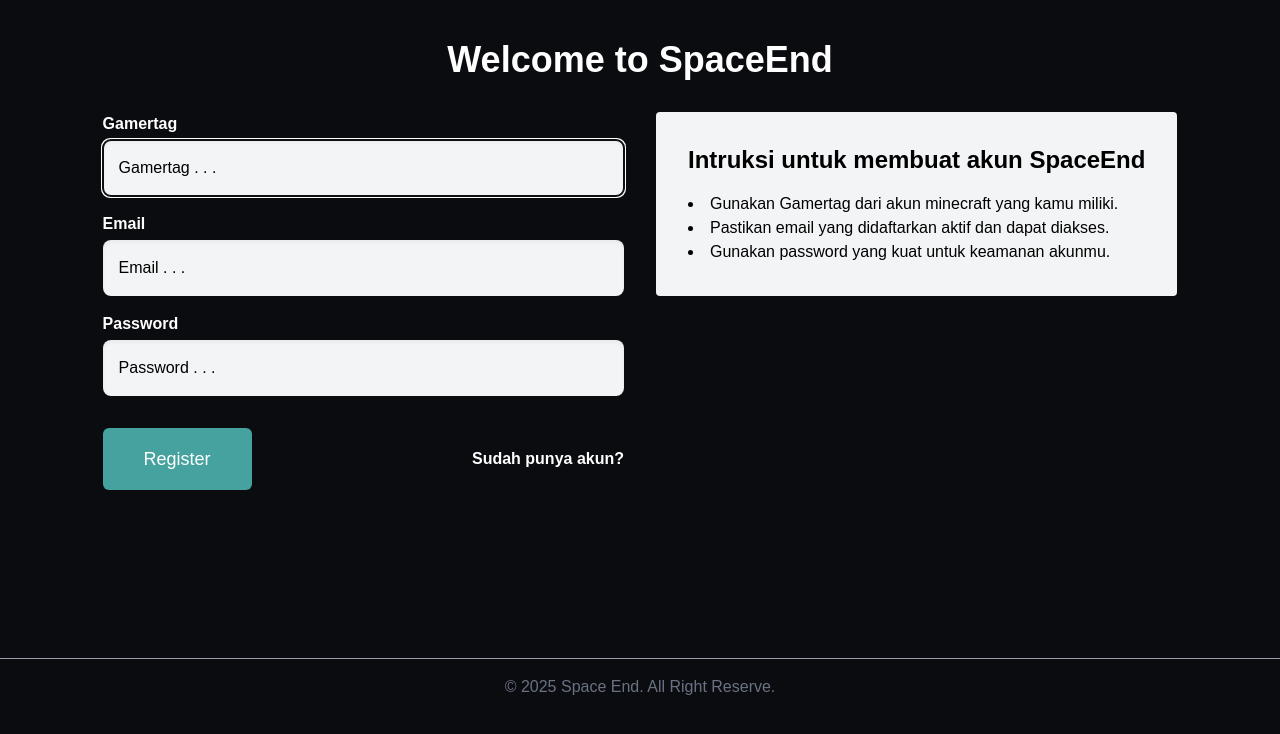
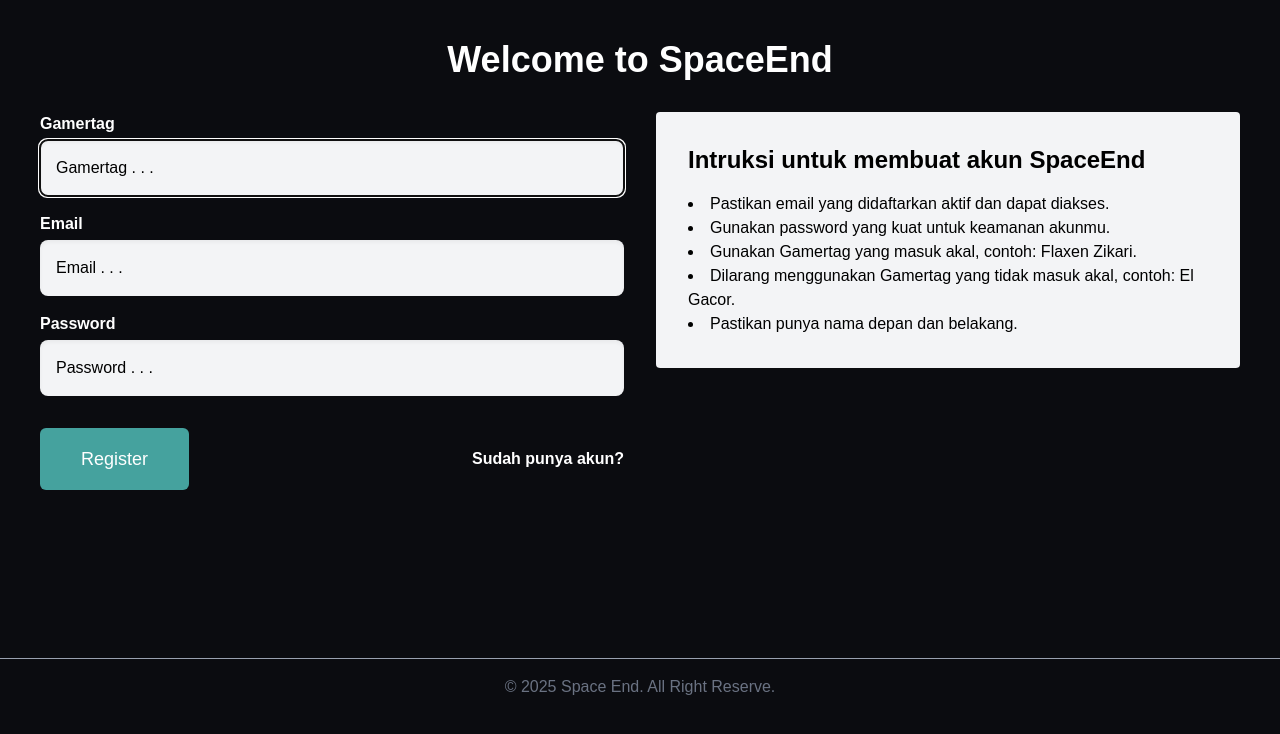
Before and after one commit to SpaceEndComp/SpaceEnd, a React (Vite) app: page /Register in a window 1280 px wide. Shown: the top 734 px of the page. Built offline with nearby package versions, Linux system fonts and the light colour scheme; no server answers.

Commit message:
Update registration instructions for Gamertag
Added guidelines for Gamertag usage in registration.

```diff
--- a/src/pages/Register.jsx
+++ b/src/pages/Register.jsx
@@ -120,11 +120,16 @@ export default function Signup() {
                 Intruksi untuk membuat akun SpaceEnd
               </h2>
               <ul className="list-disc mt-4 list-inside">
-                <li>Gunakan Gamertag dari akun minecraft yang kamu miliki.</li>
                 <li>
                   Pastikan email yang didaftarkan aktif dan dapat diakses.
                 </li>
                 <li>Gunakan password yang kuat untuk keamanan akunmu.</li>
+                <li>Gunakan Gamertag yang masuk akal, contoh: Flaxen Zikari.
+                </li>
+                <li>Dilarang menggunakan Gamertag yang tidak masuk akal, contoh: El Gacor.
+                </li>
+                <li>Pastikan punya nama depan dan belakang.
+                </li>
               </ul>
             </div>
           </aside>
```
